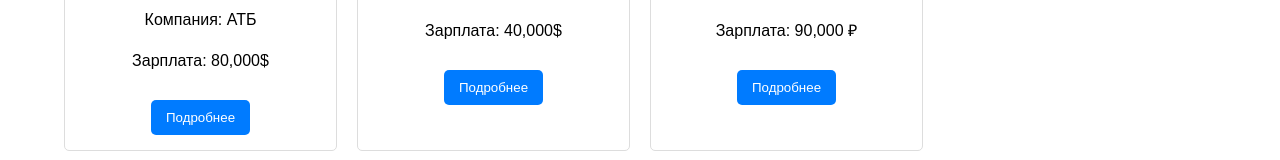
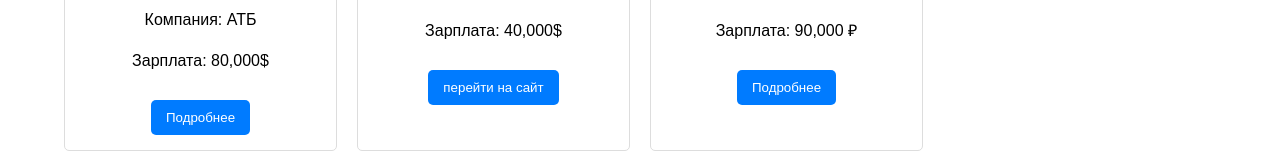
Before and after one commit to 789net/Atb, a plain HTML site: page index.html in a window 1280 px wide. Shown: the part 525-685 px from the top of the page. Drawn offline with Linux system fonts and the light colour scheme.

Commit message:
Update index.html

```diff
--- a/index.html
+++ b/index.html
@@ -136,7 +136,9 @@
                     <h3>Продавец-кассир</h3>
                     <p>Компания: Магазин "АТБ"</p>
                     <p>Зарплата: 40,000$ </p>
-                    <button onclick="showDetails('Продавец-кассир')">Подробнее</button>
+                    <a href="https://www.work.ua/career-guide/cashier/" target="_blank">
+                    </a>
+                    <button>перейти на сайт</button>
                 </div>
 
                 <div class="job-card">
```
